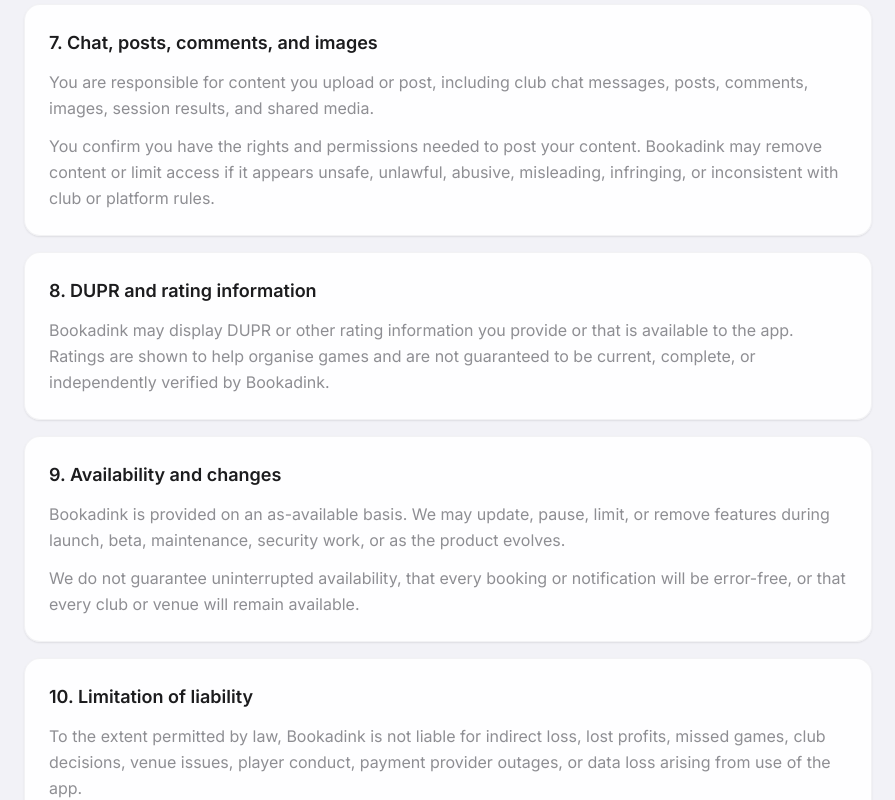
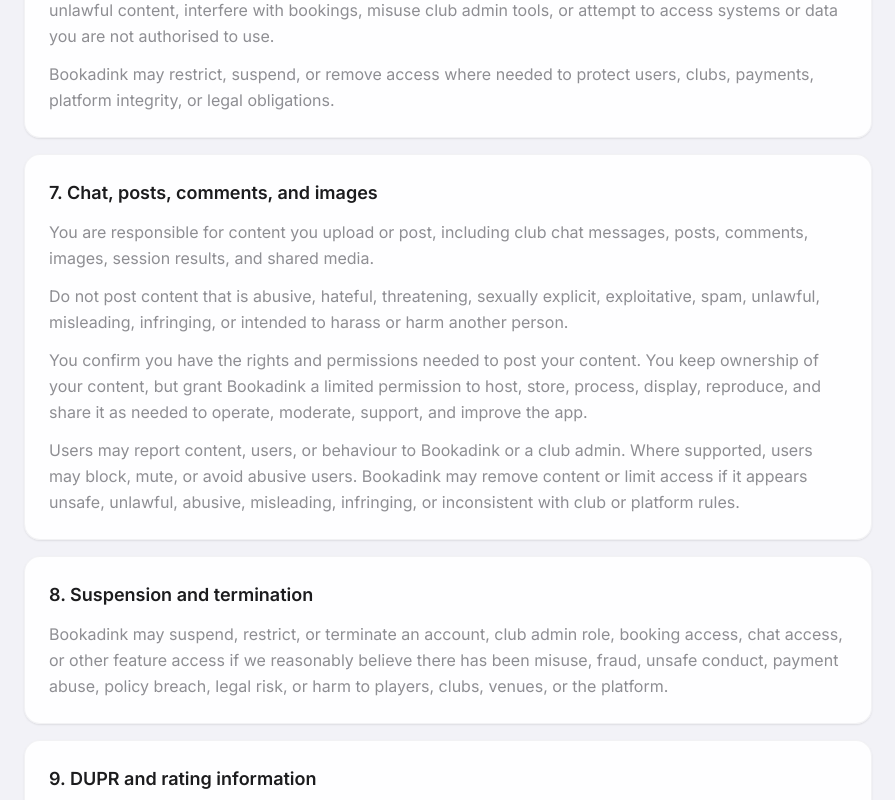
Before and after one commit to bozokelly/pickleball-booking-app, a Next.js app in the folder pickleball-web/: page /terms in a window 1280 px wide. Shown: the part 1820-2620 px from the top of the page, without its empty margins (192-1087 px from the left). Built offline with nearby package versions, Linux system fonts and the light colour scheme.

Commit message:
Strengthen legal policy pages

```diff
--- a/pickleball-web/src/app/(legal)/legalContent.ts
+++ b/pickleball-web/src/app/(legal)/legalContent.ts
@@ -5,6 +5,7 @@
 
 export const lastUpdated = '22 June 2026';
 export const contactEmail = 'support@bookadink.com';
+export const accountDeletionPath = '/account-deletion';
 
 export const termsSections: LegalSection[] = [
   {
@@ -17,6 +18,7 @@
   {
     title: '2. Accounts and profile information',
     body: [
+      'You must be old enough to use online services in your country or have permission from a parent or guardian. Bookadink is not directed to children.',
       'You are responsible for keeping your account details accurate and for keeping your sign-in credentials secure.',
       'Profile information, including your name, contact details, avatar, skill level, and DUPR information where supplied, may be shown to clubs, organisers, and other players where needed for bookings, memberships, chat, attendance, or game administration.',
     ],
@@ -39,8 +41,9 @@
   {
     title: '5. Paid bookings and Stripe',
     body: [
-      'Paid bookings and eligible club subscription payments are processed through Stripe. Bookadink may receive payment status, amount, currency, booking, subscription, and customer metadata needed to confirm payments and reconcile bookings.',
+      'Paid bookings and eligible club subscription payments are processed through Stripe. Prices may vary by club, game, venue, membership tier, and payment method. Bookadink may receive payment status, amount, currency, booking, subscription, and customer metadata needed to confirm payments and reconcile bookings.',
       'Bookadink does not directly store your full card number, CVC, or raw payment credentials. Stripe handles card and payment method details under Stripe terms and policies.',
+      'Refunds, cancellations, and credits depend on the policy shown for the relevant game or club and any rights you have under applicable law. For club-managed policies, the club is responsible for deciding and applying its own policy unless Bookadink is legally required to do so.',
     ],
   },
   {
@@ -54,44 +57,77 @@
     title: '7. Chat, posts, comments, and images',
     body: [
       'You are responsible for content you upload or post, including club chat messages, posts, comments, images, session results, and shared media.',
-      'You confirm you have the rights and permissions needed to post your content. Bookadink may remove content or limit access if it appears unsafe, unlawful, abusive, misleading, infringing, or inconsistent with club or platform rules.',
+      'Do not post content that is abusive, hateful, threatening, sexually explicit, exploitative, spam, unlawful, misleading, infringing, or intended to harass or harm another person.',
+      'You confirm you have the rights and permissions needed to post your content. You keep ownership of your content, but grant Bookadink a limited permission to host, store, process, display, reproduce, and share it as needed to operate, moderate, support, and improve the app.',
+      'Users may report content, users, or behaviour to Bookadink or a club admin. Where supported, users may block, mute, or avoid abusive users. Bookadink may remove content or limit access if it appears unsafe, unlawful, abusive, misleading, infringing, or inconsistent with club or platform rules.',
     ],
   },
   {
-    title: '8. DUPR and rating information',
+    title: '8. Suspension and termination',
+    body: [
+      'Bookadink may suspend, restrict, or terminate an account, club admin role, booking access, chat access, or other feature access if we reasonably believe there has been misuse, fraud, unsafe conduct, payment abuse, policy breach, legal risk, or harm to players, clubs, venues, or the platform.',
+    ],
+  },
+  {
+    title: '9. DUPR and rating information',
     body: [
       'Bookadink may display DUPR or other rating information you provide or that is available to the app. Ratings are shown to help organise games and are not guaranteed to be current, complete, or independently verified by Bookadink.',
     ],
   },
   {
-    title: '9. Availability and changes',
+    title: '10. Real-world play, venues, and safety',
     body: [
-      'Bookadink is provided on an as-available basis. We may update, pause, limit, or remove features during launch, beta, maintenance, security work, or as the product evolves.',
+      'Bookadink helps organise bookings and club activity, but players and clubs are responsible for their own safety, travel, equipment, fitness to play, conduct at venues, and compliance with venue rules. Bookadink does not control venue conditions, player behaviour, weather, access, parking, or the running of club-managed sessions.',
+    ],
+  },
+  {
+    title: '11. Availability and changes',
+    body: [
+      'Bookadink is provided on an as-available basis. We may update, pause, limit, or remove features during launch, maintenance, security work, or as the product evolves.',
       'We do not guarantee uninterrupted availability, that every booking or notification will be error-free, or that every club or venue will remain available.',
     ],
   },
   {
-    title: '10. Limitation of liability',
+    title: '12. Apple, Google, and app stores',
+    body: [
+      'Apple, Google, and other app store providers are not parties to these terms and are not responsible for Bookadink support, content, bookings, clubs, or claims except where their own terms say otherwise.',
+    ],
+  },
+  {
+    title: '13. Governing law',
+    body: [
+      'These terms are governed by the laws of Australia, unless applicable consumer protection laws require otherwise.',
+    ],
+  },
+  {
+    title: '14. Limitation of liability',
     body: [
       'To the extent permitted by law, Bookadink is not liable for indirect loss, lost profits, missed games, club decisions, venue issues, player conduct, payment provider outages, or data loss arising from use of the app.',
       'Nothing in these terms limits rights that cannot be excluded under Australian Consumer Law or other applicable laws.',
     ],
   },
   {
-    title: '11. Changes to these terms',
+    title: '15. Changes to these terms',
     body: [
       'We may update these terms from time to time. The latest version will show a new Last updated date. Continued use of Bookadink after an update means you accept the updated terms.',
     ],
   },
   {
-    title: '12. Contact',
+    title: '16. Contact',
     body: [`Questions about these terms can be sent to ${contactEmail}.`],
   },
 ];
 
 export const privacySections: LegalSection[] = [
   {
-    title: '1. Information we collect',
+    title: '1. Who we are',
+    body: [
+      `Bookadink provides booking, club, membership, payment, notification, and community features for pickleball players and clubs. Privacy questions can be sent to ${contactEmail}.`,
+      'This policy applies to the Bookadink mobile apps, website, and related services.',
+    ],
+  },
+  {
+    title: '2. Information we collect',
     body: [
       'Bookadink may collect account and profile information, such as your name, email, phone number, avatar, skill level, DUPR rating, emergency contact, notification preferences, and club membership status.',
       'We collect booking, waitlist, attendance, credit, review, club membership, club admin, and payment metadata needed to operate games, clubs, memberships, credits, and subscriptions.',
@@ -100,7 +136,7 @@
     ],
   },
   {
-    title: '2. Location and search behaviour',
+    title: '3. Location and search behaviour',
     body: [
       'Bookadink may use your device location or a suburb search to show nearby clubs, venues, and games when you choose to use nearby discovery features.',
       'Bookadink does not save your suburb, postcode, or last-known location to disk or UserDefaults. If location is unavailable or not allowed, the app falls back to Search your area and lets you enter a suburb.',
@@ -108,55 +144,102 @@
     ],
   },
   {
-    title: '3. Payments through Stripe',
+    title: '4. Payments through Stripe',
     body: [
       'Stripe processes card and payment method details for paid bookings and eligible club subscription payments. Bookadink does not directly store full card numbers, CVCs, or raw payment credentials.',
       'Bookadink may store or receive Stripe-related metadata such as payment status, booking identifiers, customer identifiers, subscription status, price, currency, and timestamps so bookings and club billing can work.',
     ],
   },
   {
-    title: '4. Supabase backend and storage',
+    title: '5. Supabase backend and storage',
     body: [
       'Bookadink uses Supabase for backend services including authentication, database records, realtime updates, edge functions, and storage.',
       'Images and other user-uploaded media may be stored in Supabase Storage and may be visible to clubs, members, or users depending on the feature and access rules.',
     ],
   },
   {
-    title: '5. Notifications',
+    title: '6. Notifications',
     body: [
       'If you enable notifications, Bookadink may use push tokens and notification preferences to send game reminders, booking updates, club chat alerts, membership updates, cancellation notices, waitlist promotions, achievements, and other app-related messages.',
       'You can manage notification preferences in the app and operating system settings. Some transactional or safety-related messages may still appear in-app.',
     ],
   },
   {
-    title: '6. How we use information',
+    title: '7. How we use information',
     body: [
       'We use information to create and manage accounts, operate bookings and waitlists, process credits, support payments, show nearby games, manage clubs and memberships, display ratings, send notifications, support chat, prevent misuse, debug issues, and improve Bookadink.',
     ],
   },
   {
-    title: '7. Sharing with clubs and service providers',
+    title: '8. Sharing with clubs and service providers',
     body: [
       'Bookadink shares relevant information with clubs and authorised club admins where needed for bookings, attendance, memberships, admin operations, club chat, cancellations, credits, safety, and support.',
       'We use service providers such as Supabase, Stripe, Apple, Google, Firebase, and other infrastructure providers where needed to run the app, process payments, send notifications, or maintain security.',
     ],
   },
   {
-    title: '8. Retention and deletion',
+    title: '9. Security',
     body: [
-      'We keep information for as long as needed to provide Bookadink, meet legal or accounting obligations, resolve disputes, prevent abuse, and maintain reliable booking, payment, membership, and audit records.',
-      `You can request access, correction, or deletion of your account information by contacting ${contactEmail}. Some records may need to be retained where required for legal, security, payment, audit, or club administration reasons.`,
+      'Bookadink uses technical and organisational safeguards designed to protect personal information, including encrypted network connections, provider security controls, access controls, and monitoring for reliability and abuse prevention.',
+      'No online service can guarantee perfect security. If we become aware of a security issue that affects your information, we will take reasonable steps to respond and notify users or authorities where required by law.',
     ],
   },
   {
-    title: '9. Australian privacy context',
+    title: '10. Sale, ads, and tracking',
+    body: [
+      'Bookadink does not sell personal information. Bookadink does not currently use third-party advertising networks or track users across other companies apps and websites for advertising.',
+      'If this changes, we will update this policy and any required app store privacy disclosures.',
+    ],
+  },
+  {
+    title: '11. Retention and deletion',
+    body: [
+      'We keep information for as long as needed to provide Bookadink, meet legal or accounting obligations, resolve disputes, prevent abuse, and maintain reliable booking, payment, membership, and audit records.',
+      `You can request access, correction, or deletion of your account information by contacting ${contactEmail} or visiting ${accountDeletionPath}. Some records may need to be retained where required for legal, security, payment, audit, or club administration reasons.`,
+    ],
+  },
+  {
+    title: '12. Children',
+    body: [
+      'Bookadink is not directed to children. If you believe a child has provided personal information without appropriate permission, contact us so we can review and take appropriate action.',
+    ],
+  },
+  {
+    title: '13. International processing',
+    body: [
+      'Bookadink and its service providers may process information in Australia and other countries where our infrastructure, support, payment, notification, or storage providers operate.',
+    ],
+  },
+  {
+    title: '14. Australian privacy context',
     body: [
       'Bookadink is operated for Australian users and clubs. We aim to handle personal information consistently with applicable Australian privacy principles and consumer protection obligations.',
       'If you are outside Australia, your information may still be processed using the providers and infrastructure needed to operate Bookadink.',
     ],
   },
   {
-    title: '10. Contact',
+    title: '15. Contact',
     body: [`Questions or privacy requests can be sent to ${contactEmail}.`],
   },
 ];
+
+export const accountDeletionSections: LegalSection[] = [
+  {
+    title: 'Request account deletion',
+    body: [
+      'If you have a Bookadink account, you can request deletion of your account and associated personal information from inside the app where account deletion is available, or by contacting support.',
+      `To request deletion by email, send a message to ${contactEmail} from the email address on your Bookadink account with the subject "Account deletion request". We may need to verify your identity before completing the request.`,
+    ],
+  },
+  {
+    title: 'What may be retained',
+    body: [
+      'When an account is deleted, Bookadink will delete or de-identify personal information associated with the account where reasonably possible.',
+      'Some records may need to be retained for legitimate reasons such as payment reconciliation, fraud prevention, security, legal compliance, dispute handling, accounting, club administration, or backup integrity. Retained records will be limited to what is needed for those purposes.',
+    ],
+  },
+  {
+    title: 'Questions',
+    body: [`Questions about account deletion can be sent to ${contactEmail}.`],
+  },
+];
--- a/pickleball-web/src/app/(legal)/terms/page.tsx
+++ b/pickleball-web/src/app/(legal)/terms/page.tsx
@@ -11,7 +11,7 @@
   return (
     <LegalPage
       title="Terms of Service"
-      intro="These terms explain how players, clubs, and organisers may use Bookadink during launch and beta."
+      intro="These terms explain how players, clubs, and organisers may use Bookadink."
       sections={termsSections}
     />
   );
--- a/pickleball-web/src/app/dashboard/settings/page.tsx
+++ b/pickleball-web/src/app/dashboard/settings/page.tsx
@@ -157,6 +157,12 @@
           >
             Privacy Policy
           </Link>
+          <Link
+            href="/account-deletion"
+            className="inline-flex items-center justify-center px-4 py-2 border border-primary/30 text-primary font-semibold rounded-xl text-sm hover:bg-primary/8 transition-all"
+          >
+            Account Deletion
+          </Link>
         </div>
       </Card>
 
--- a/pickleball-web/src/app/page.tsx
+++ b/pickleball-web/src/app/page.tsx
@@ -297,6 +297,9 @@
             <Link href="/privacy" className="text-text-secondary hover:text-primary transition-colors">
               Privacy
             </Link>
+            <Link href="/account-deletion" className="text-text-secondary hover:text-primary transition-colors">
+              Account deletion
+            </Link>
           </div>
         </div>
       </footer>
```
Also changed, not shown: pickleball-web/src/app/(legal)/account-deletion/page.tsx (added, +18 -0 lines).
